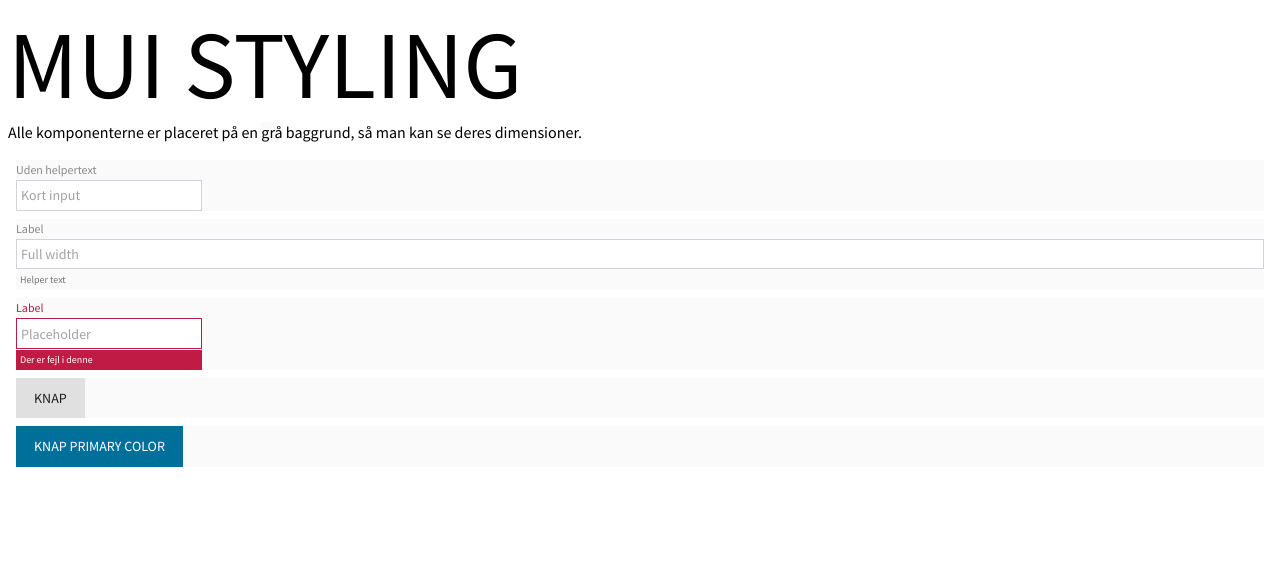
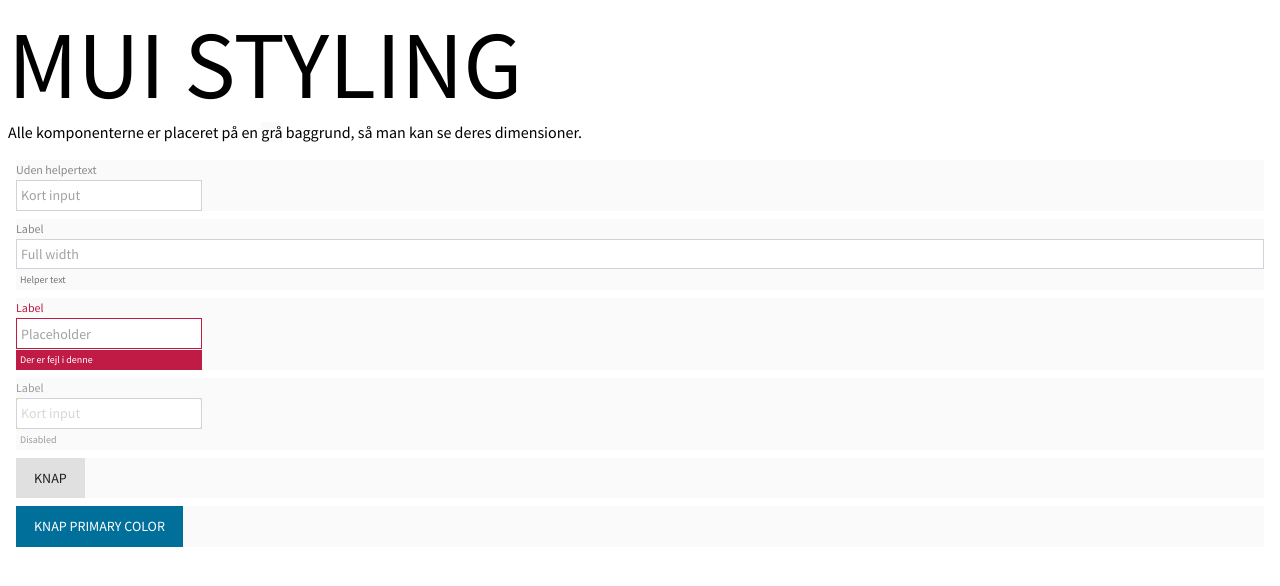
Before and after one commit to ilbrando/mui-styling, a React (Create React App) app: page / in a window 1280 px wide. Shown: the top 586 px of the page. Built offline with nearby package versions, Linux system fonts and the light colour scheme.

Commit message:
Disabled state - not finished

```diff
--- a/src/components/textfield/textfield.tsx
+++ b/src/components/textfield/textfield.tsx
@@ -5,17 +5,16 @@ import {
   FormHelperText,
   InputProps,
   FormControlProps,
-  Input,
   InputBase
 } from "@material-ui/core";
 
 
-type Props = Pick<FormControlProps, "fullWidth"|"error"> &
+type Props = Pick<FormControlProps, "fullWidth"|"error"|"disabled"> &
   Pick<InputProps, "value" | "placeholder"> & { label: string, helperText?: string };
 const component: React.FC<Props> = props => {
-  const { fullWidth, value, placeholder, label, error, helperText } = props;
+  const { fullWidth, value, placeholder, label, error, helperText, disabled } = props;
   return (
-    <FormControl color="primary" fullWidth={fullWidth} error={error}>
+    <FormControl color="primary" fullWidth={fullWidth} error={error} disabled={disabled}>
       <InputLabel shrink>{label}</InputLabel>
       <InputBase value={value} placeholder={placeholder} error={error}/>
       {helperText && <FormHelperText>{helperText}</FormHelperText>}
--- a/src/index.tsx
+++ b/src/index.tsx
@@ -23,17 +23,14 @@ const theme = createMuiTheme({
     fontFamily: "Source Sans Pro"
   },
   overrides: {
-    MuiFilledInput: {
-      inputMarginDense: {
-        paddingTop: "1rem",
-        paddingBottom: "0.4rem"
-      }
-    },
     MuiInputBase: {
       root: {
         border: "1px solid #ced4da",
         "&$error": {
           borderColor: errorMain
+        },
+        "&$disabled": {
+          backgroundColor: "yellow"
         }
       },
       input: {
@@ -109,6 +106,9 @@ const App = () => (
       <TextField placeholder="Placeholder" label="Label" error helperText="Der er fejl i denne"/>
     </Box>
     <Box m={1} bgcolor={grey[50]}>
+      <TextField placeholder="Kort input" label="Label" disabled helperText="Disabled" />
+    </Box>
+    <Box m={1} bgcolor={grey[50]}>
       <Button>Knap</Button>
     </Box>
     <Box m={1} bgcolor={grey[50]}>
```
